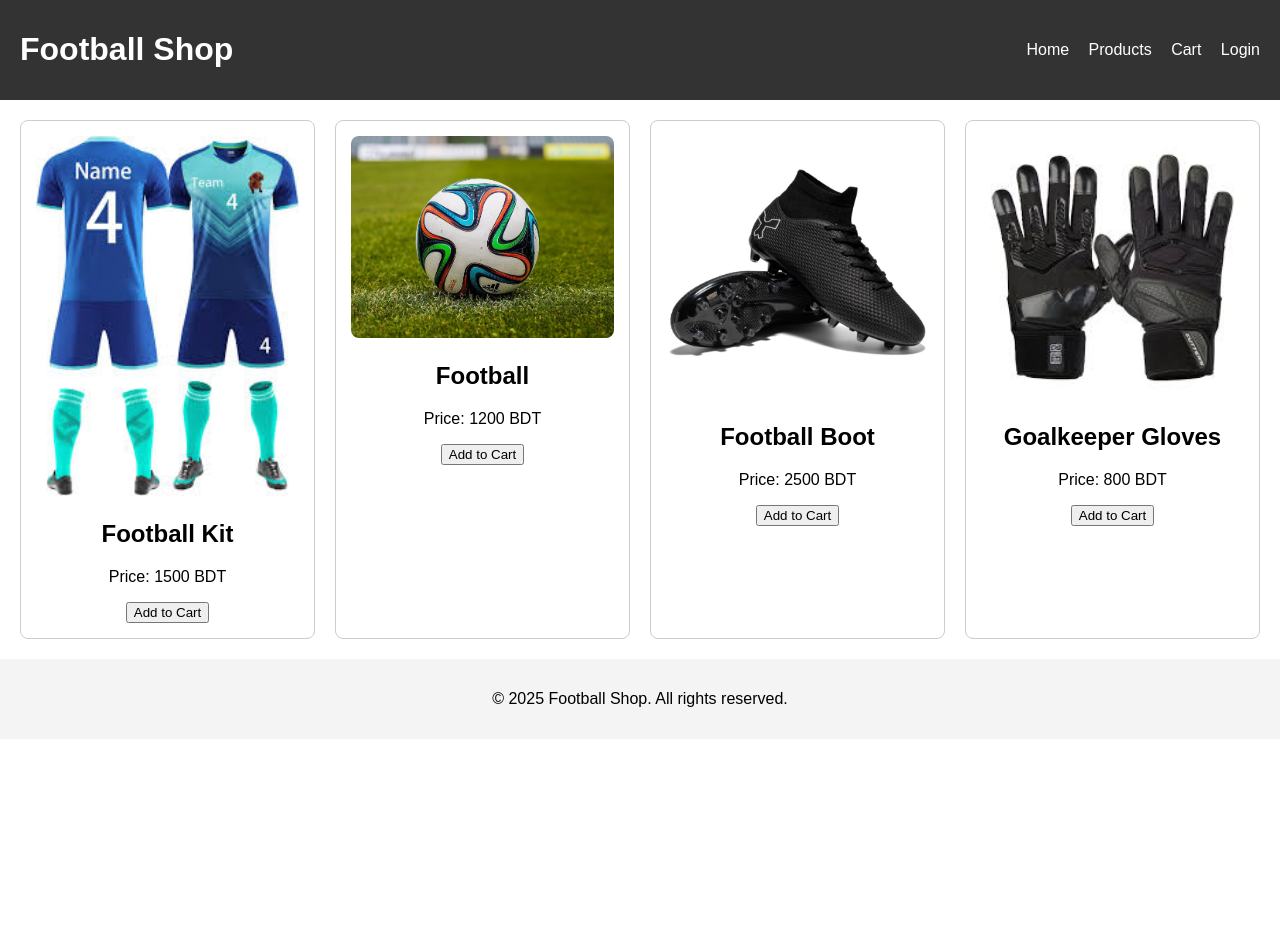
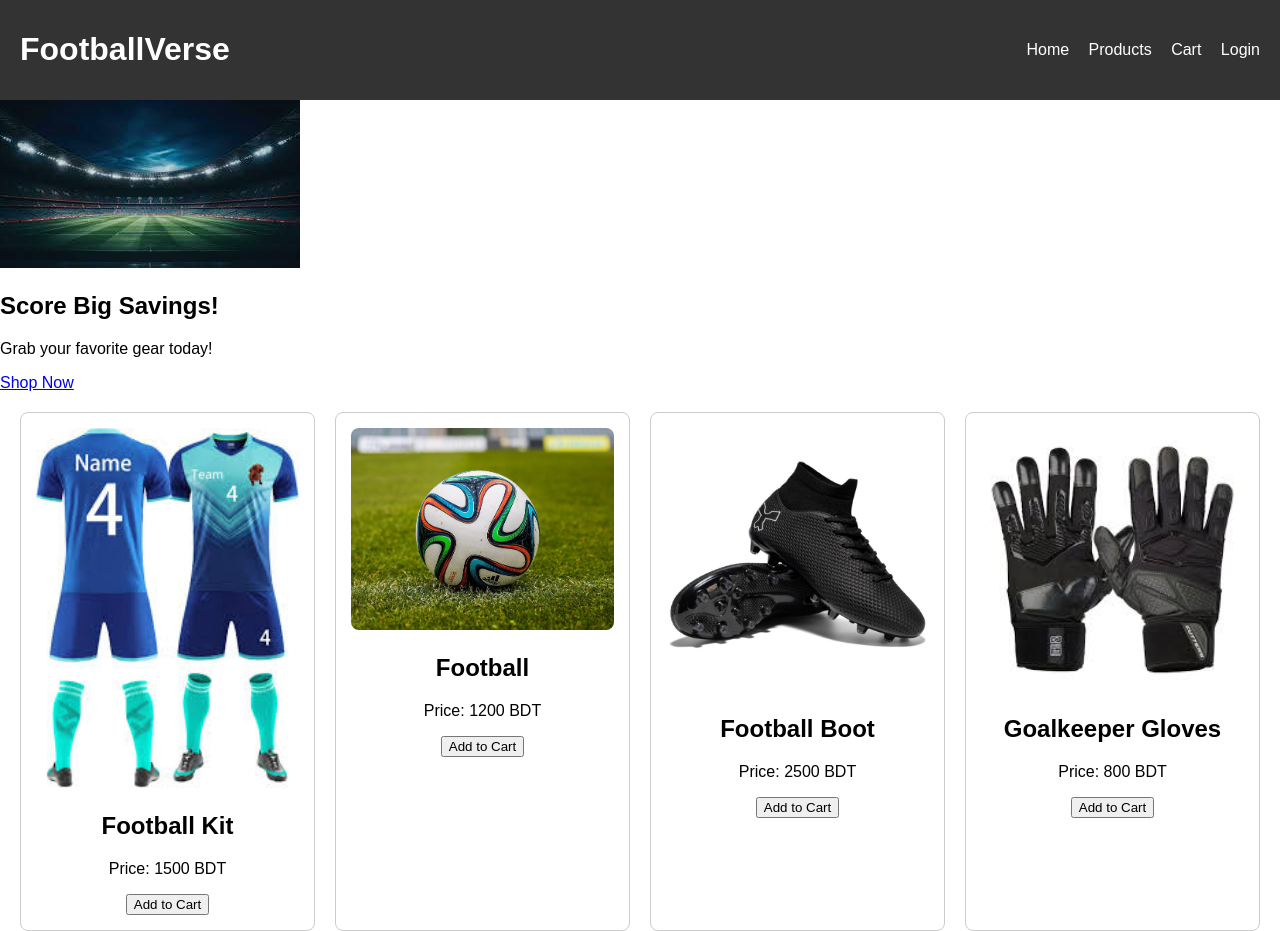
Before and after one commit to PiusBiswas/FootballVerse, a plain HTML site: page index.html in a window 1280 px wide. Shown: the top 931 px of the page. Before the commit the page ends 800 px from the top, so only its background shows below. Drawn offline with Linux system fonts and the light colour scheme.

Commit message:
Update index.html

```diff
--- a/index.html
+++ b/index.html
@@ -3,12 +3,12 @@
 <head>
     <meta charset="UTF-8">
     <meta name="viewport" content="width=device-width, initial-scale=1.0">
-    <title>Football Verse</title>
+    <title>FootballVerse</title>
     <link rel="stylesheet" href="styles.css">
 </head>
 <body>
     <header>
-        <h1>Football Shop</h1>
+        <h1>FootballVerse</h1>
         <nav>
             <a href="#">Home</a>
             <a href="#">Products</a>
@@ -16,6 +16,16 @@
             <a href="#">Login</a>
         </nav>
     </header>
+
+    <section class="hero-banner">
+        <img src="stadium.jpg" alt="Football Stadium Banner - Feel the Game">
+        <div class="banner-content">
+            <h2>Score Big Savings!</h2>
+            <p>Grab your favorite gear today!</p>
+            <a href="#" class="btn-shop-now">Shop Now</a>
+        </div>
+    </section>
+
     <section class="products">
         <div class="product">
             <img src="kit.jpg" alt="Football Kit">
```
